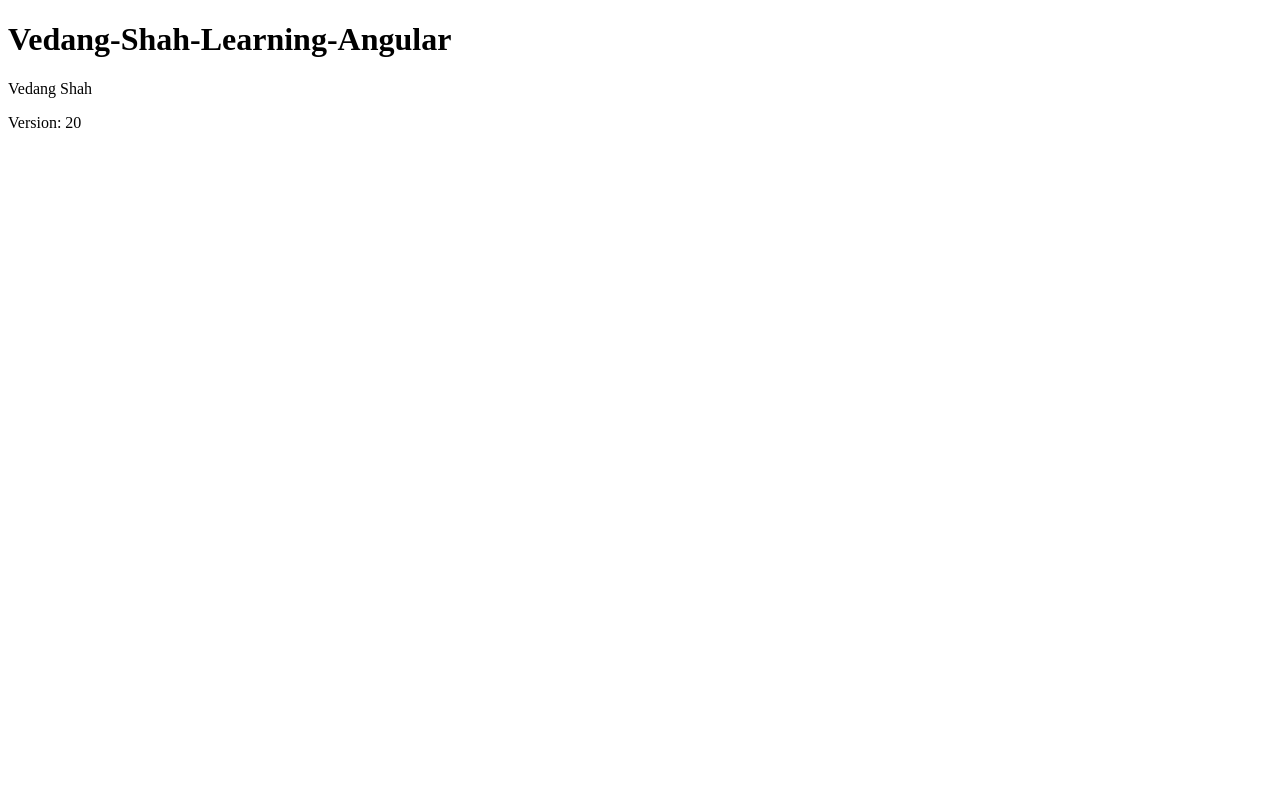
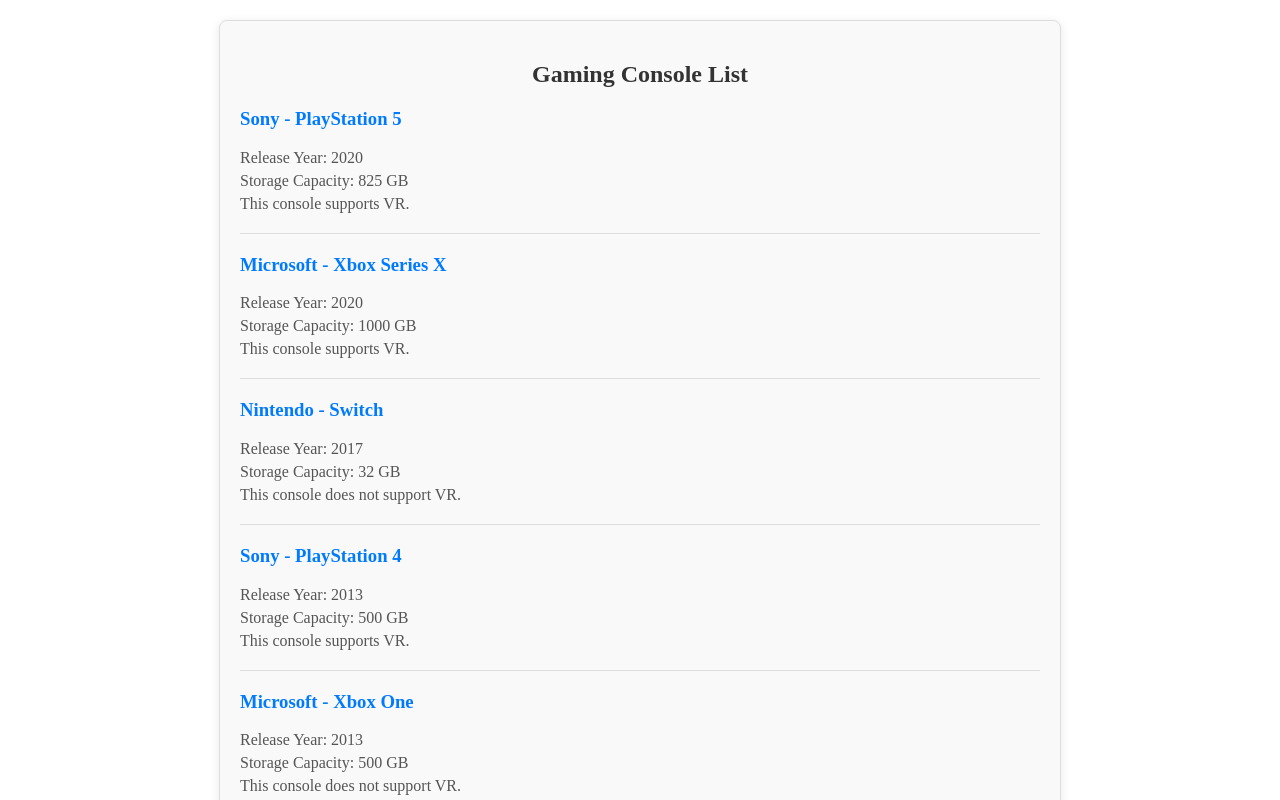
Before and after one commit to vedangshah20/Vedang_Shah_Learning_Angular, an Angular app: page / in a window 1280 px wide. Shown: the top 800 px of the page. Built offline with nearby package versions, Linux system fonts and the light colour scheme.

Commit message:
Completed As2

```diff
--- a/src/app/app.component.css
+++ b/src/app/app.component.css
@@ -0,0 +1,50 @@
+/*
+css from:
+CSS-Tricks - Box Shadows: css-tricks.com/box-shadow
+Bootstrap Documentation: getbootstrap.com/docs/5.1/utilities/spacing/
+ */
+
+
+/* Container styling for the entire component */
+.container {
+  max-width: 800px;
+  margin: 20px auto;
+  padding: 20px;
+  border: 1px solid #ddd;
+  border-radius: 8px;
+  box-shadow: 0 2px 10px rgba(0, 0, 0, 0.1);
+  background-color: #f9f9f9;
+}
+
+/* Title styling */
+h2 {
+  text-align: center;
+  color: #333;
+}
+
+/* Console title styling */
+h3 {
+  color: #007BFF; /* Bootstrap primary color */
+}
+
+/* Paragraph styling for details */
+p {
+  margin: 5px 0;
+  color: #555;
+}
+
+/* Styling for horizontal rule */
+hr {
+  margin: 20px 0;
+  border: 0;
+  height: 1px;
+  background: #ddd;
+}
+
+/* No consoles message styling */
+.no-consoles {
+  text-align: center;
+  color: #888;
+  font-style: italic;
+  margin-top: 20px;
+}
--- a/src/app/app.component.html
+++ b/src/app/app.component.html
@@ -1,3 +1,16 @@
-<h1>{{ title }}</h1>
-<p>{{ Name}}</p>
-<p>Version: {{ Age}}</p>
+<div class="container">
+  <h2>{{ title }}</h2>
+    <div *ngFor="let GamingConsole of [console1, console2, console3, console4, console5, console6]">
+      <div>
+        <h3>{{ GamingConsole.Brand }} - {{ GamingConsole.model }}</h3>
+        <p>Release Year: {{ GamingConsole.releaseYear }}</p>
+        <p>Storage Capacity: {{ GamingConsole.storageCapacity }} GB</p>
+        <div [ngSwitch]="GamingConsole.hasVRSupport">
+          <p *ngSwitchCase="true">This console supports VR.</p>
+          <p *ngSwitchCase="false">This console does not support VR.</p>
+        </div>
+
+      </div>
+      <hr />
+    </div>
+  </div>
--- a/src/app/app.component.ts
+++ b/src/app/app.component.ts
@@ -1,15 +1,25 @@
 import { Component } from '@angular/core';
 import { RouterOutlet } from '@angular/router';
+import {GamingConsole} from "./GamingConsole";
+import {JsonPipe, NgFor, NgSwitch, NgSwitchCase} from "@angular/common";
 
 @Component({
   selector: 'app-root',
   standalone: true,
-  imports: [RouterOutlet],
+  imports: [RouterOutlet, JsonPipe, NgFor, NgSwitch, NgSwitchCase],
   templateUrl: './app.component.html',
   styleUrl: './app.component.css'
 })
+
+
 export class AppComponent {
-  title = 'Vedang-Shah-Learning-Angular';
-  Name = 'Vedang Shah';
-  Age= '20';
+  title = 'Gaming Console List';
+
+  console1: GamingConsole = { Brand: 'Sony', model: 'PlayStation 5', releaseYear: 2020, storageCapacity: 825, hasVRSupport: true };
+  console2: GamingConsole = { Brand: 'Microsoft', model: 'Xbox Series X', releaseYear: 2020, storageCapacity: 1000, hasVRSupport: true };
+  console3: GamingConsole = { Brand: 'Nintendo', model: 'Switch', releaseYear: 2017, storageCapacity: 32, hasVRSupport: false };
+  console4: GamingConsole = { Brand: 'Sony', model: 'PlayStation 4', releaseYear: 2013, storageCapacity: 500, hasVRSupport: true };
+  console5: GamingConsole = { Brand: 'Microsoft', model: 'Xbox One', releaseYear: 2013, storageCapacity: 500, hasVRSupport: false };
+  console6: GamingConsole = { Brand: 'Nintendo', model: 'Wii U', releaseYear: 2012, storageCapacity: 32, hasVRSupport: false };
+
 }
```
